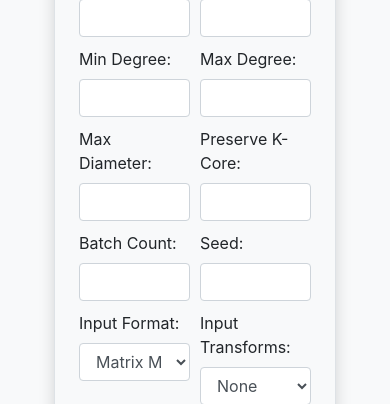
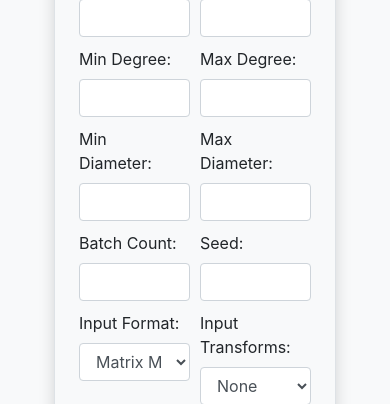
Before and after one commit to Rajendraprasad7/graph-generate-backend, a Django app: template django/dynamic_graphs/myapp/templates/home.html in a window 390 px wide. Shown: the part 532-936 px from the top of the page. Run offline with Django 3.2, Linux system fonts and the light colour scheme; the template is opened without the code that fills it, so the values that code supplies are empty; some libraries are stand-ins or nearby versions.

Commit message:
add diameter constraint

```diff
--- a/django/dynamic_graphs/myapp/templates/home.html
+++ b/django/dynamic_graphs/myapp/templates/home.html
@@ -87,12 +87,12 @@
                     <input type="number" name="max-degree" class="form-control" id="max-degree" min="0" step="1">
                 </div>
                 <div class="form-group col-6 col-md-4 col-lg-3">
+                    <label for="min-diameter" class="mr-2">Min Diameter:</label>
+                    <input type="number" name="min-diameter" class="form-control" id="min-diameter" min="0" step="1">
+                </div>
+                <div class="form-group col-6 col-md-4 col-lg-3">
                     <label for="max-diameter" class="mr-2">Max Diameter:</label>
                     <input type="number" name="max-diameter" class="form-control" id="max-diameter" min="0" step="1">
-                </div>
-                <div class="form-group col-6 col-md-4 col-lg-3">
-                    <label for="preserve-k-core" class="mr-2">Preserve K-Core:</label>
-                    <input type="number" name="preserve-k-core" class="form-control" id="preserve-k-core" min="0" step="1">
                 </div>
             </div>
             <div class="form-row">
--- a/django/dynamic_graphs/myapp/templates/properties.html
+++ b/django/dynamic_graphs/myapp/templates/properties.html
@@ -43,7 +43,7 @@
    <div class="row row-cols-1 row-cols-md-2 g-4">
      {% for file_name, properties in graphs %}
        <div class="col">
-         <div class="card h-100">
+        <div class="card h-100 {% if properties.satisfyConstraints == 1 %}bg-success bg-opacity-25{% elif properties.satisfyConstraints == 0 %}bg-danger bg-opacity-25{% endif %}">
            <div class="card-header">
              {{ file_name }}
            </div>
--- a/django/dynamic_graphs/myapp/views.py
+++ b/django/dynamic_graphs/myapp/views.py
@@ -54,10 +54,10 @@ def home(request):
         allow_duplicate_vertices = 'checked' if 'allow-duplicate-vertices' in request.POST else 'unchecked'
         min_degree = request.POST['min-degree']
         max_degree = request.POST['max-degree']
+        min_diameter = request.POST['min-diameter']
         max_diameter = request.POST['max-diameter']
         preserve_degree_distribution = 'checked' if 'preserve-degree-distribution' in request.POST else 'unchecked'
         preserve_communities = 'checked' if 'preserve-communities' in request.POST else 'unchecked'
-        preserve_k_core = request.POST['preserve-k-core']
         multi_batch = request.POST['multi-batch']
         seed = request.POST['seed']
         output_format = request.POST['output-format']
@@ -118,8 +118,8 @@ def home(request):
             '--vertex-growth-rate', vertex_growth_rate,
             '--min-degree', min_degree,
             '--max-degree', max_degree,
+            '--min-diameter', min_diameter,
             '--max-diameter', max_diameter,
-            '--preserve-k-core', preserve_k_core,
             '--multi-batch', multi_batch,
             '--seed', seed,
             '--input-graph', input_file_path,
```
Also changed, not shown: 1 other file.
